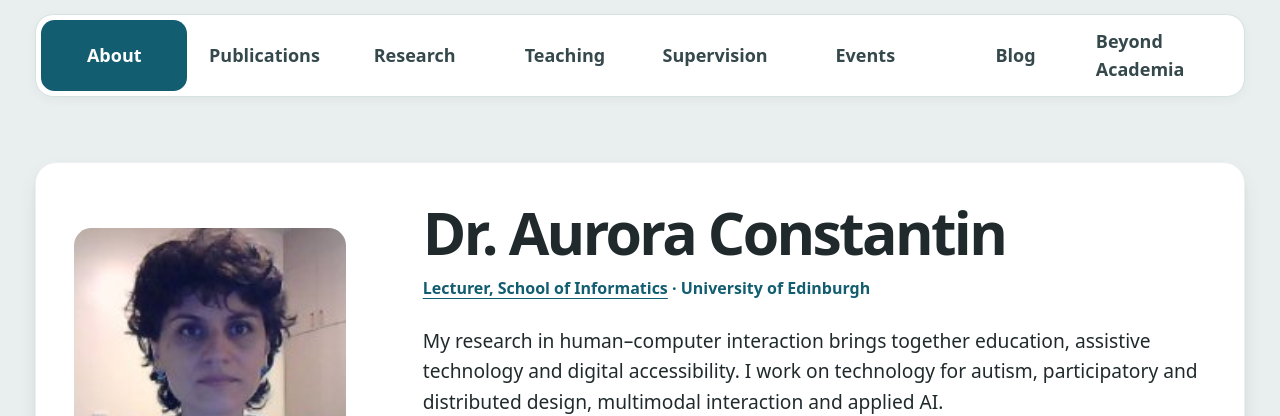
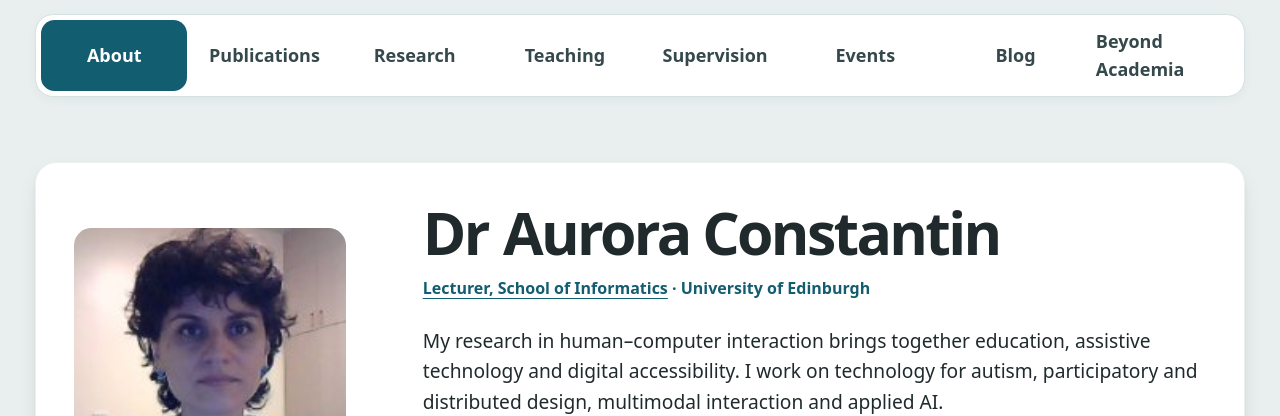
Before and after one commit to Aur15/auroraconstantin.github.io, an Astro site: page /about in a window 1280 px wide. Shown: the top 416 px of the page. Built offline with nearby package versions, Linux system fonts and the light colour scheme; Astro itself is replaced by a stand-in of ours.

Commit message:
Update About page heading

```diff
--- a/src/pages/about.astro
+++ b/src/pages/about.astro
@@ -6,7 +6,7 @@ import Page from '../layouts/Page.astro';
   <div slot="intro" class="portrait-layout">
     <img class="portrait" src="/images/aurora-constantin.jpg" alt="Dr. Aurora Constantin" width="200" height="200" />
     <div class="identity">
-      <h1>Dr. Aurora Constantin</h1>
+      <h1><span class="honorific">Dr</span>&nbsp;Aurora Constantin</h1>
       <p class="affiliation"><a href="https://people.inf.ed.ac.uk/Aurora_Constantin.html">Lecturer, School of Informatics</a> · University of Edinburgh</p>
       <p class="bio">My research in human–computer interaction brings together education, assistive technology and digital accessibility. I work on technology for autism, participatory and distributed design, multimodal interaction and applied AI.</p>
       <ProfileLinks />
@@ -70,6 +70,7 @@ import Page from '../layouts/Page.astro';
 </Page>
 
 <style>
+  .honorific { margin-inline-end: .045em; }
   .apply-button {
     display: inline-flex;
     align-items: center;
```
